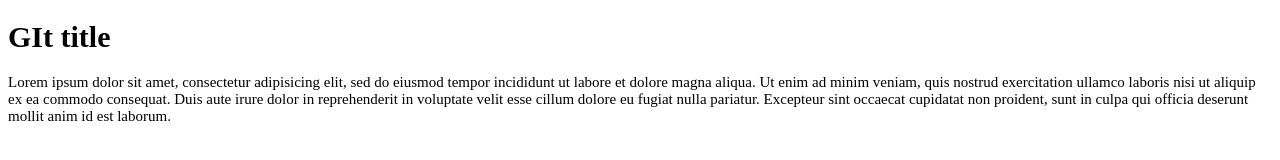
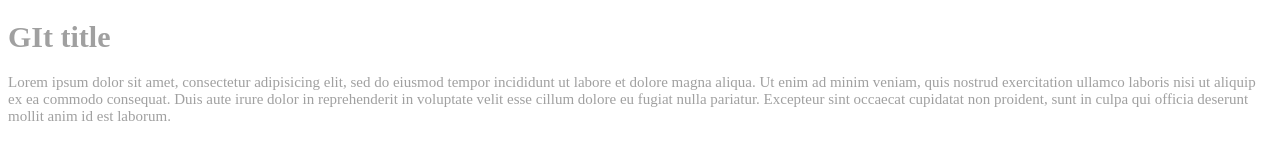
Before and after one commit to avmaktslave/testrep, a website: page app/index.html in a window 1280 px wide. Drawn offline with nearby package versions, Linux system fonts and the light colour scheme.

Commit message:
text color

```diff
--- a/app/style.css
+++ b/app/style.css
@@ -1,3 +1,4 @@
 body{
   font-size: 15px;
+  color: #a0a0a0;
 }
```
